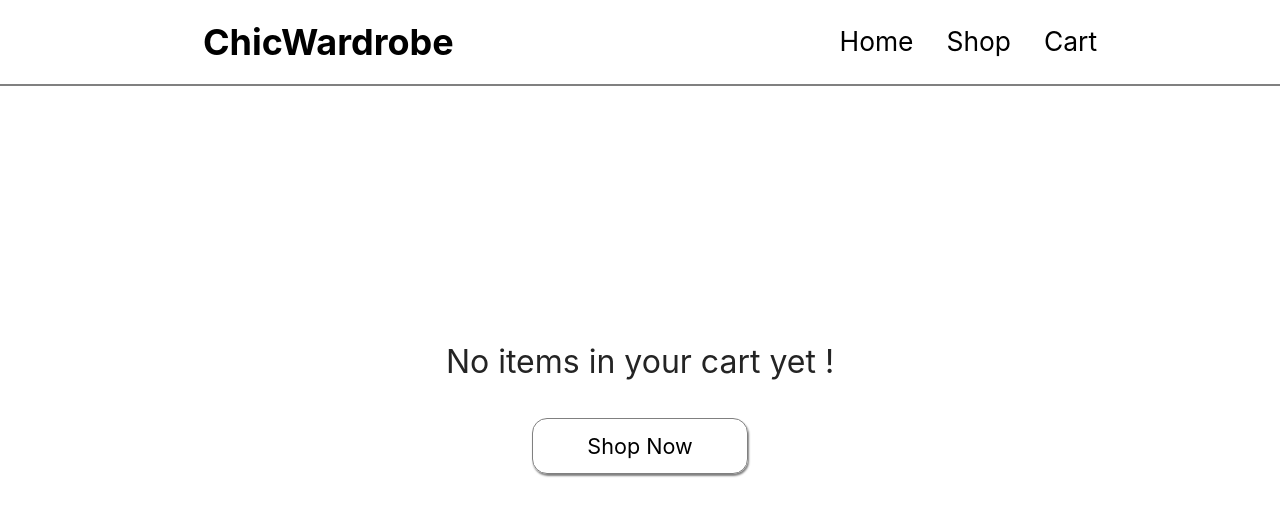
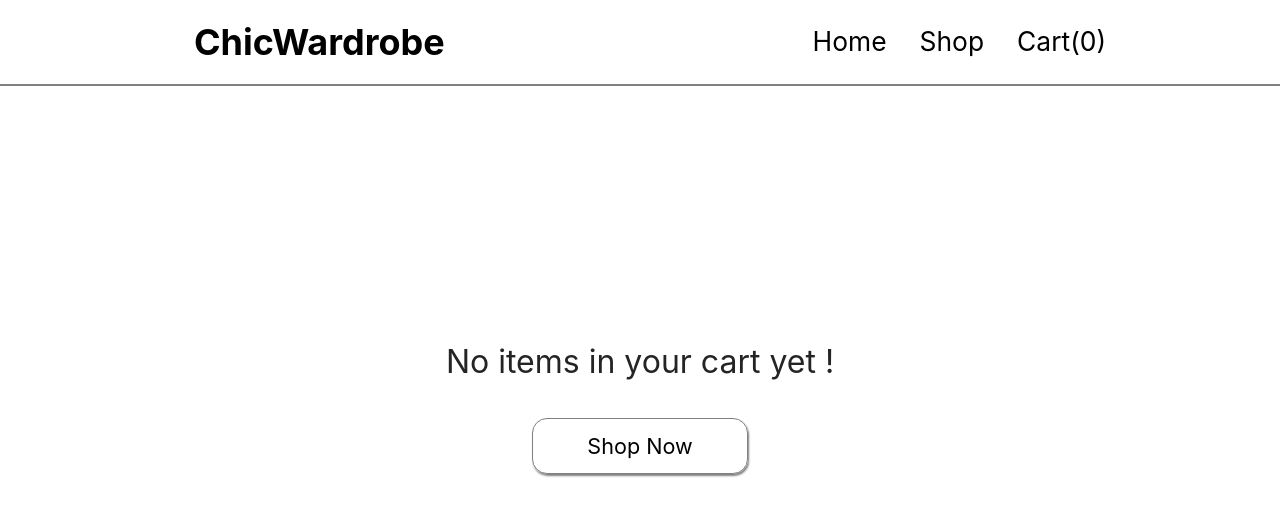
Before and after one commit to Vole-de-Mort/Shopping-Cart, a React (Vite) app: page /cart in a window 1280 px wide. Shown: the top 516 px of the page. Built offline with nearby package versions, Linux system fonts and the light colour scheme.

Commit message:
items counting

```diff
--- a/src/component/Cart.jsx
+++ b/src/component/Cart.jsx
@@ -9,7 +9,7 @@ import { v4 as uuidv4 } from 'uuid';
 export default function Cart() {
   const [visible, setVisible] = useState(true);
   const [emtyCart, setEmptyCart] = useState(true);
-  const { cart, pieceNumber, removeFromCart, cleanCart } =
+  const { cart, removeFromCart, cleanCart } =
     useContext(CartContext);
   const [totalPrice, setTotalPrice] = useState(0);
   const [itemCounts, setItemCounts] = useState(
@@ -120,7 +120,6 @@ export default function Cart() {
         })}
       </div>
       <div className='sidePanel'>
-        <div className='itemsSelected'>{pieceNumber} items</div>
         <Recette totalPrice={totalPrice} />
         <div className='cartBtns'>
           <a
--- a/src/component/NavBar.jsx
+++ b/src/component/NavBar.jsx
@@ -1,6 +1,9 @@
+import { useContext } from 'react';
+import { CartContext } from '../context/CartContext';
 import '../styles/NavBar.css';
 import { Link } from 'react-router-dom';
 export default function NavBar() {
+  const { pieceNumber } = useContext(CartContext);
   return (
     <div className='navBar'>
       <div className='name'>
@@ -15,7 +18,7 @@ export default function NavBar() {
             <Link to='/shop'>Shop</Link>
           </li>
           <li>
-            <Link to='/cart'>Cart</Link>
+            <Link to='/cart'>Cart({pieceNumber})</Link>
           </li>
         </ul>
       </div>
```
